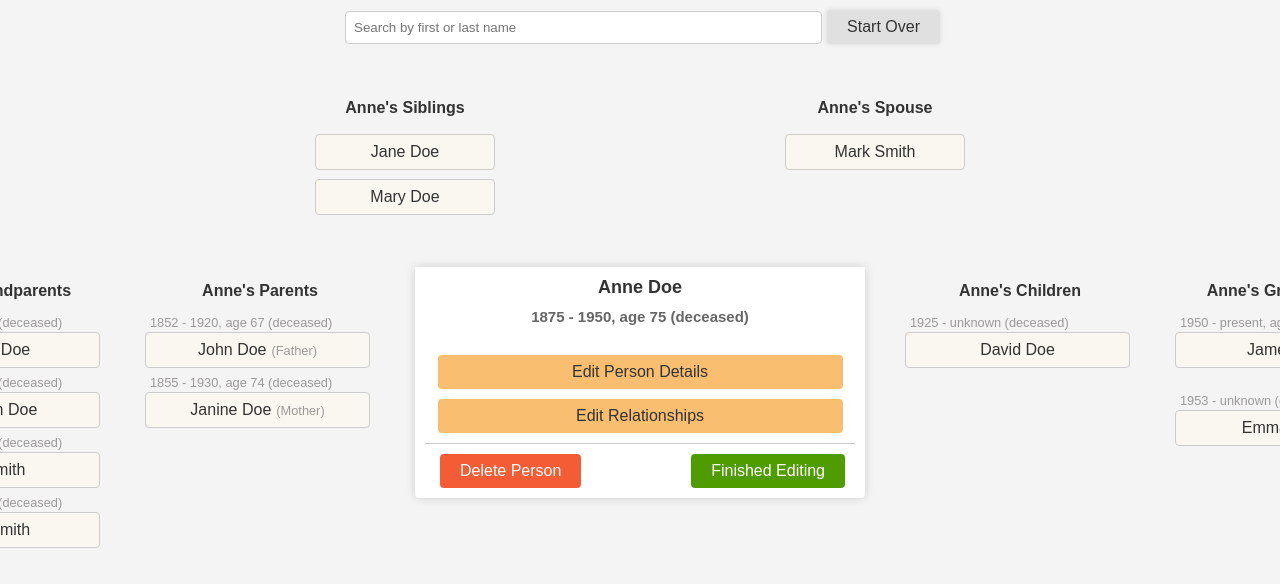
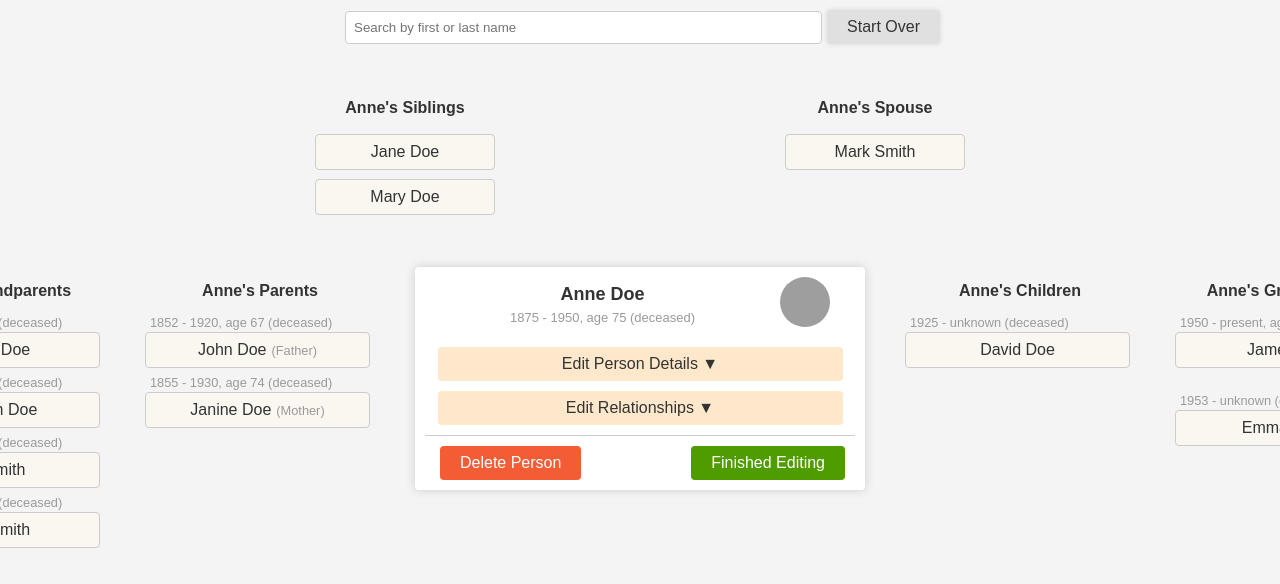
Before and after one commit to mrolandas/medis, a React (Create React App) app: page / in a window 1280 px wide. Both pictures are taken after a click on the button "Edit Person". Shown: the top 584 px of the page. Built offline with nearby package versions, Linux system fonts and the light colour scheme; grey boxes are pictures that could not be loaded.

Commit message:
some style and positioning changes

```diff
--- a/src/App.css
+++ b/src/App.css
@@ -34,6 +34,14 @@ input[type="email"],
 input[type="date"],
 input[type="password"] {
   font-size: 0.9em;
+}
+
+select {
+  font-size: 0.9em;
+  padding: 8px;
+  margin: 0 5px;
+  border: 1px solid #ccc;
+  border-radius: 4px;
 }
 
 .app-container {
@@ -86,26 +94,6 @@ input[type="password"] {
   max-width: 600px;
 }
 
-.person-edit-container {
-  display: flex;
-  flex-direction: column;
-  align-items: center;
-  margin: 0;
-  padding: 0;
-  width: 100%;
-}
-.person-edit-container button {
-  margin: 10px 0 0px 0;
-  width: 90%;
-}
-
-.edit-person-details {
-  margin: 0;
-  padding: 0;
-  width: 90%;
-  background-color: #fde8cb;
-}
-
 .person-details {
   margin: 10px auto;
   padding: 0;
@@ -150,7 +138,7 @@ input[type="password"] {
 }
 
 .person-details label {
-  font-weight: bold;
+  font-weight: normal;
   width: 120px;
 }
 
@@ -183,7 +171,66 @@ input[type="password"] {
   flex: 1;
   min-width: 0;
 }
+.person-header-container {
+  width: 90%;
+  display: flex;
+  justify-content: space-between;
+  align-items: center;
+  padding: 10px;
+  margin: 0;
+}
 
+.person-header-container div {
+  width: 100%;
+  display: flex;
+  flex-direction: column;
+  align-items: center;
+  justify-content: center;
+}
+
+.person-header-container h2 {
+  margin: 5px 0;
+  padding: 0px;
+  font-size: large;
+  color: #333;
+  text-align: center;
+}
+
+.person-header-container span {
+  margin: 0;
+  padding: 0;
+  font-size: small;
+  color: #9c9999;
+  text-align: center;
+}
+
+.person-header-container img {
+  width: 50px;
+  height: 50px;
+  border-radius: 50%;
+}
+
+.person-edit-container {
+  display: flex;
+  flex-direction: column;
+  align-items: center;
+  margin: 0;
+  padding: 0;
+  width: 100%;
+}
+.person-edit-container button {
+  margin: 10px 0 0px 0;
+  width: 90%;
+  background-color: #fde8cb;
+}
+.person-edit-container button:hover {
+  background-color: #fbd98f;
+}
+
+.edit-person-details {
+  width: 90%;
+  background-color: #fde8cb;
+}
 .relationship-form {
   display: flex;
   align-items: center;
@@ -193,20 +240,24 @@ input[type="password"] {
 }
 
 .relationship-form label {
-  min-width: 80px;
-}
-
-.relationship-form select {
-  flex: 1;
-  padding: 5px;
-  border: 1px solid #ccc;
-  border-radius: 4px;
-  font-size: 0.9em;
+  padding: 0;
+  margin: 0;
+  font-weight: normal;
+  width: 120px;
 }
 
 .relationship-form button {
   width: auto;
   min-width: 80px;
+  background-color: #fbd98f;
+}
+
+.relationship-form button:hover {
+  background-color: #fabe70;
+}
+.relationship-form select {
+  flex: 1;
+  min-width: 0;
 }
 
 .edit-relationships {
@@ -400,7 +451,6 @@ input[type="password"] {
 .children .person-reference label span,
 .grandchildren .person-reference label span {
   color: #9c9999;
-
   display: flex;
   justify-content: flex-start;
   margin: 0 0 0 5px;
--- a/src/App.js
+++ b/src/App.js
@@ -10,7 +10,7 @@ import Siblings from "./Siblings";
 
 export default function App() {
   let theFam = Object.values(familyTree);
-
+  const [personImages, setPersonImages] = useState({});
   const [tree, setTree] = useState(theFam);
   const [selectedPerson, setSelectedPerson] = useState(tree[2]);
   const [editPersonEnabled, setEditPersonEnabled] = useState(false);
@@ -128,6 +128,21 @@ export default function App() {
     };
   }
   console.log(relationshipArray(selectedPerson));
+
+  function generateImage(personId) {
+    if (personImages[personId]) {
+      return personImages[personId];
+    } else {
+      const randomNum = Math.floor(Math.random() * 1000000);
+      const imageUrl = `https://i.pravatar.cc/50?u=${personId}${randomNum}`;
+      setPersonImages((prevImages) => ({
+        ...prevImages,
+        [personId]: imageUrl,
+      }));
+      return imageUrl;
+    }
+  }
+
   return (
     <div className="App">
       <Search
@@ -178,6 +193,7 @@ export default function App() {
               editPersonEnabled={editPersonEnabled}
               handleSetEditPersonEnabled={onSetEditPersonEnabled}
               onLifeYearRange={lifeYearRange}
+              OnGenerateImage={generateImage}
             />
           </div>
 
--- a/src/EditPersonDetails.js
+++ b/src/EditPersonDetails.js
@@ -13,9 +13,10 @@ export default function EditPersonDetails({
     <>
       <button onClick={() => handleEditPersonDetails()}>
         {EditPersonDetails
-          ? "Finished Editing Person Details"
-          : "Edit Person Details"}
+          ? "Finished Editing Person Details ▲"
+          : "Edit Person Details ▼"}
       </button>
+
       <div className="edit-person-details">
         <div className={EditPersonDetails ? "" : "hidden"}>
           <ul>
--- a/src/EditRelationships.js
+++ b/src/EditRelationships.js
@@ -80,8 +80,8 @@ export default function EditRelationships({
     <>
       <button onClick={() => handleEditRelationships()}>
         {EditRelationships
-          ? "Finished Editing Relationships"
-          : "Edit Relationships"}
+          ? "Finished Editing Relationships ▲"
+          : "Edit Relationships ▼"}
       </button>
       <div className="edit-relationships">
         <div className={EditRelationships ? "" : "hidden"}>
--- a/src/PersonDetails.js
+++ b/src/PersonDetails.js
@@ -9,6 +9,7 @@ export default function PersonDetails({
   editPersonEnabled,
   handleSetEditPersonEnabled,
   onLifeYearRange,
+  OnGenerateImage,
 }) {
   const [deletePersonEnabled, setDeletePersonEnabled] = useState(false);
 
@@ -20,10 +21,20 @@ export default function PersonDetails({
   return selectedPerson.id === null || selectedPerson === tree[0] ? null : (
     <>
       <div className="person-details">
-        <h2>
-          {selectedPerson.firstname} {selectedPerson.lastname}
-          {onLifeYearRange(selectedPerson)}
-        </h2>
+        <div class="person-header-container">
+          <div>
+            <h2>
+              {selectedPerson.firstname} {selectedPerson.lastname}
+            </h2>
+            <span>{onLifeYearRange(selectedPerson)}</span>
+          </div>
+          <img
+            src={OnGenerateImage(selectedPerson.id)}
+            alt={`${selectedPerson.firstname} ${selectedPerson.lastname} portrait`}
+            className="person-portrait"
+          />
+        </div>
+
         <div className="person-edit-container">
           <EditPersonDetails
             selectedPerson={selectedPerson}
```
